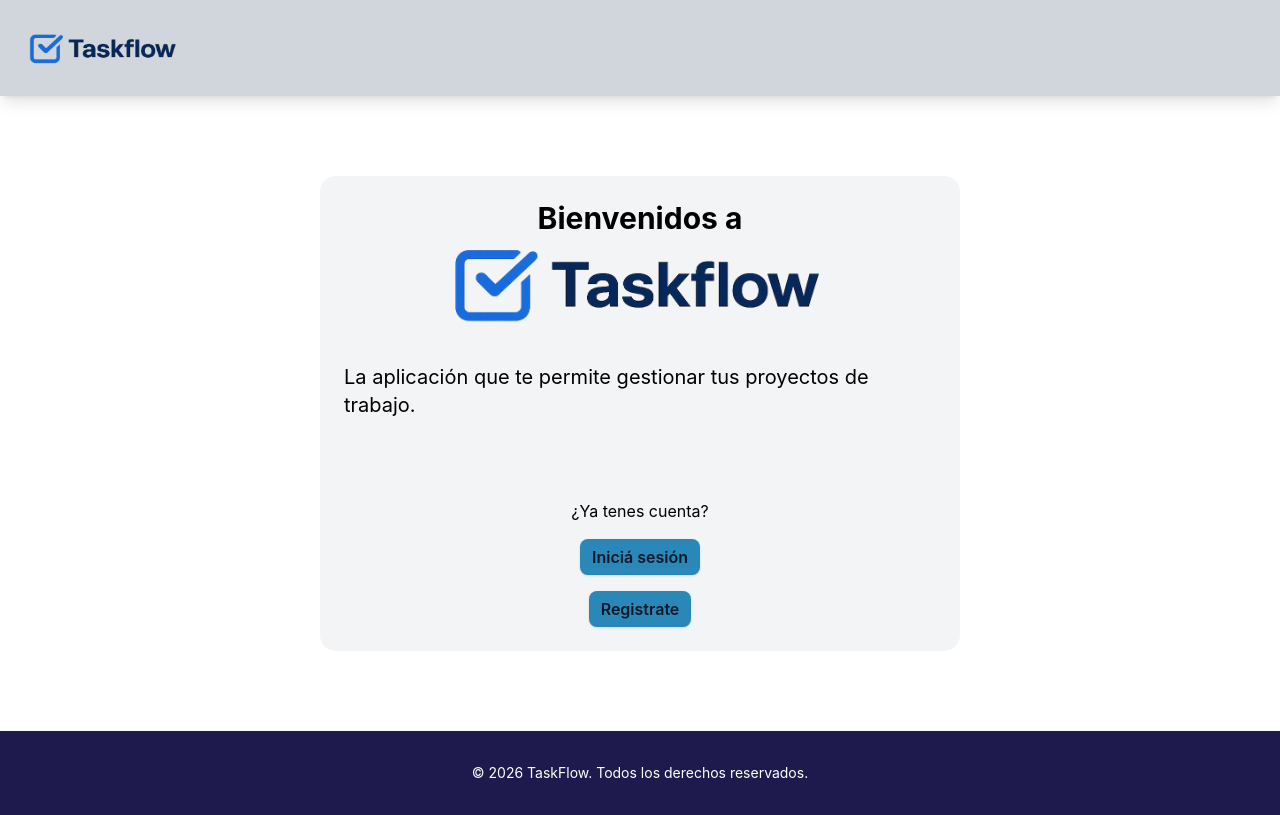
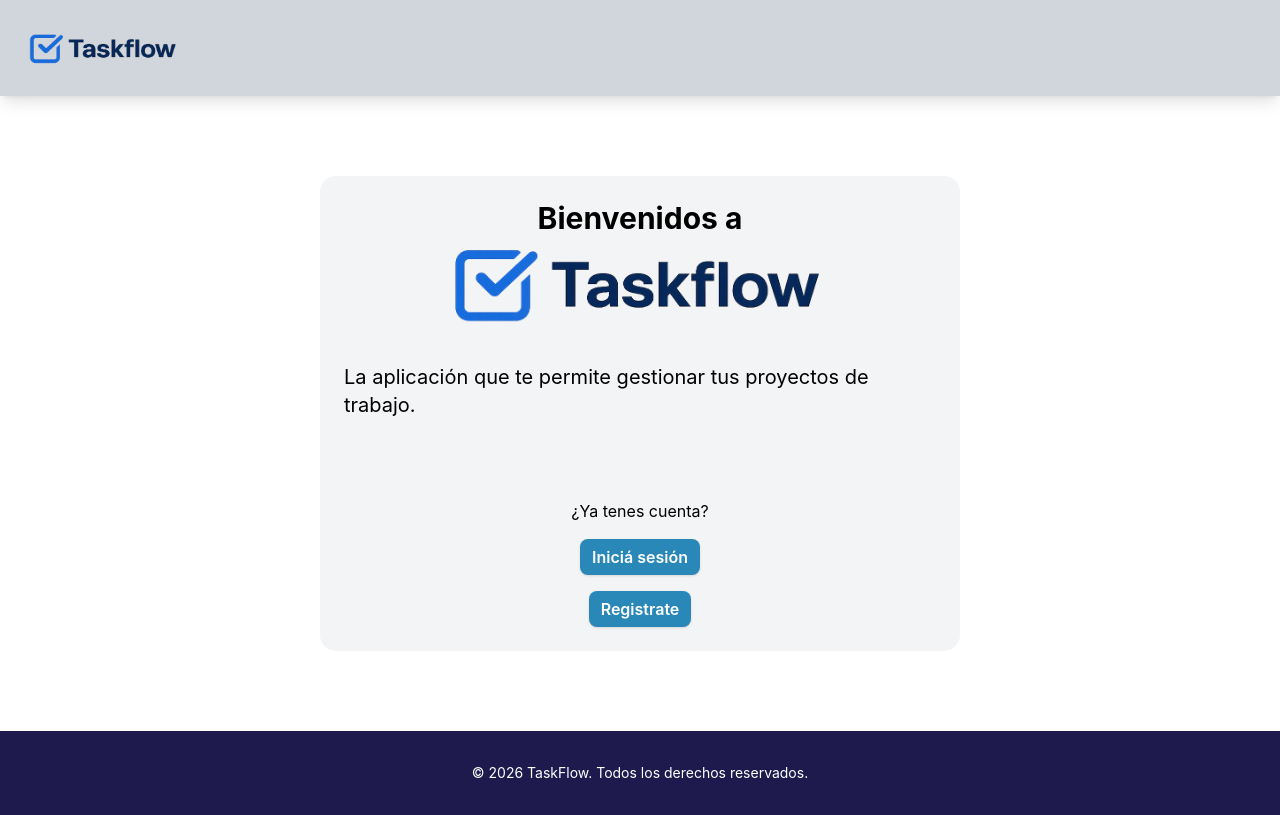
Before and after one commit to sopiombetti/Gestor_De_Proyectos, a Next.js app in the folder frontend/: page / in a window 1280 px wide. Built offline with nearby package versions, Linux system fonts and the light colour scheme.

Commit message:
Correcciones estéticas

```diff
--- a/frontend/pages/home.tsx
+++ b/frontend/pages/home.tsx
@@ -56,9 +56,9 @@ export default function Home() {
         <h3 className="mr-20 ml-10 font-semibold text-lg">Filtrar Tareas</h3>
         <select className="w-40 bg-white" value={prioridad} onChange={(e) => setPrioridad(e.target.value)}>
           <option value="">Todas</option>
-          <option value="1">Prioridad Alta</option>
+          <option value="1">Prioridad Baja</option>
           <option value="2">Prioridad Media</option>
-          <option value="4">Prioridad Baja</option>
+          <option value="3">Prioridad Alta</option>
         </select>
       </section>
       <section className="flex flex-col space-y-5 mt-16 mb-16">
--- a/frontend/pages/index.tsx
+++ b/frontend/pages/index.tsx
@@ -10,8 +10,8 @@ export default function index(){
       <h2 className="text-xl mt-8">La aplicación que te permite gestionar tus proyectos de trabajo.</h2>
       <div className="flex flex-col items-center mt-20 text-md space-y-4">
         <p>¿Ya tenes cuenta?</p>
-        <Link href="/login" className="bg-secondary px-3 py-1.5 leading-6 font-semibold text-gray-900 shadow-sm cursor-pointer rounded-lg hover:bg-blue-300">Iniciá sesión</Link>
-        <Link href="/register" className="bg-secondary px-3 py-1.5 leading-6 font-semibold text-gray-900 shadow-sm cursor-pointer rounded-lg hover:bg-blue-300">Registrate</Link>
+        <Link href="/login" className="bg-secondary text-white px-3 py-1.5 leading-6 font-semibold text-gray-900 shadow-sm cursor-pointer rounded-lg hover:bg-blue-400">Iniciá sesión</Link>
+        <Link href="/register" className="bg-secondary text-white px-3 py-1.5 leading-6 font-semibold text-gray-900 shadow-sm cursor-pointer rounded-lg hover:bg-blue-400">Registrate</Link>
       </div>
     </div>
     </div>
```
